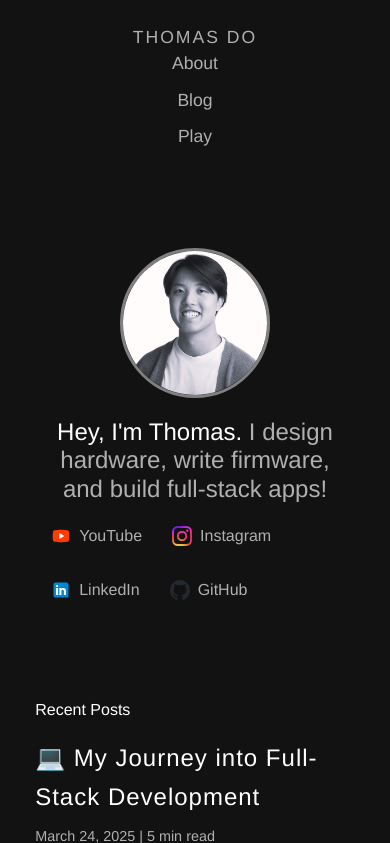
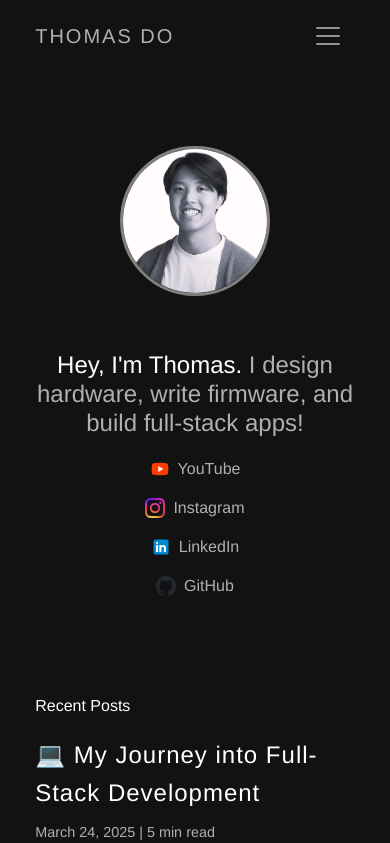
Before and after one commit to ThomasDo-dev/Web_Portfolio, a Flask app: page / in a window 390 px wide. Shown: the top 843 px of the page. Run offline with Flask 3, Linux system fonts and the light colour scheme.

Commit message:
-added hamburger -added different style and layout for profile for different screen dimensions

```diff
--- a/static/styles.css
+++ b/static/styles.css
@@ -59,8 +59,25 @@ body {
     display: flex;
     gap: 30px;
     margin-top: 20px;
+    justify-content: flex-start; /* Aligns icons to the left */
     flex-wrap: wrap; /* Allows icons to wrap */
-    justify-content: flex-start; /* Aligns icons to the left */
+}
+
+/* By default, keep the icons side by side on tablets and larger screens */
+@media (min-width: 1024px) {
+    .social-links {
+        flex-direction: row; /* Icons appear next to each other (default for tablet and larger) */
+        align-items: center; /* Align icons horizontally */
+    }
+}
+
+/* Stack icons vertically on small screens (less than 1024px) */
+@media (max-width: 1023px) {
+    .social-links {
+        flex-direction: column; /* Stack icons vertically */
+        align-items: center; /* Center icons horizontally when stacked */
+        gap: 15px; /* Adjust the gap between icons when stacked */
+    }
 }
 
 .social-links a {
@@ -109,44 +126,58 @@ body {
 }
 
 /* Custom Navigation Bar */
-.custom-nav {
-    font-family: inherit; /* Inherit the font from the body */
-    max-width: 47.5rem;
-    padding: 1.5rem 1.45rem;
-    display: flex;
-    justify-content: space-between;
-    background-color: #121212;
-    margin-left: auto;
-    margin-right: auto;
-    width: 100%;
+.navbar {
+    background-color: #121212 !important; /* Force black background */
+    max-width: 47.5rem; /* Set the same width as the profile */
+    padding: 1rem 1.45rem; /* Adjust padding for proper spacing */
+    margin: 0 auto; /* Center navbar */
+    width: 100%; /* Ensure navbar takes full width up to max-width */
+    border-radius: 0; /* Remove border radius if not needed */
 }
 
-/* Left side of the navbar */
-.custom-nav .left {
-    display: flex;
-    align-items: center;
-    font-weight: 500; /* Make the left-side text thicker */
-    letter-spacing: 2px; /* Add space between each letter */
+/* Left side of the navbar (Brand stays visible) */
+.navbar-brand {
+    font-weight: 500; /* Thicker brand text */
+    letter-spacing: 2px; /* Add space between letters */
+    color: #b0b0b0 !important; /* Set color to light gray for the brand */
+    text-decoration: none; /* Remove any underline */
+    transition: color 0.3s ease, transform 0.3s ease; /* Smooth transition for color and transform */
 }
 
-/* Right side of the navbar */
-.custom-nav .right {
-    display: flex;
-    gap: 1.5rem;
-    align-items: center;
-    font-weight: 400; /* Thinner font for right-side text (default) */
+/* Hover effect for the brand (Thomas Do) */
+.navbar-brand:hover {
+    color: #4ea8de !important; /* Change color to blue on hover */
 }
 
-/* Nav links */
-.custom-nav a {
-    color: #b0b0b0; /* Light gray text for nav links */
-    text-decoration: none;
+/* Right side of the navbar (Links that will be hamburgered on small screens) */
+.navbar-nav .nav-link {
+    color: #b0b0b0 !important; /* Light gray text for nav links */
     font-size: 1.1rem;
+    transition: color 0.3s ease; /* Smooth transition for hover effect */
 }
 
-/* Hover effects */
-.custom-nav a:hover {
-    color: #4ea8de; /* Blue color on hover */
+/* Hover effect for nav links */
+.navbar-nav .nav-link:hover {
+    color: #4ea8de !important; /* Blue color on hover */
+}
+
+/* Adjust Navbar Button (Hamburger Menu) */
+.navbar-toggler {
+    border: none; /* Remove border from button */
+}
+
+/* Align navbar items to the right on large screens */
+.navbar-collapse {
+    display: flex; /* Make the container use flexbox */
+    justify-content: flex-end; /* Align the items to the right when expanded */
+    align-items: center; /* Vertically center the items */
+}
+
+/* Align navbar items to the right */
+.navbar-nav {
+    display: flex; /* Display links horizontally */
+    gap: 10px; /* Space between the links */
+    align-items: center; /* Vertically center the links */
 }
 
 /* Blog Section */
@@ -247,24 +278,17 @@ body {
 }
 
 /* Responsive Design */
-@media (max-width: 600px) {
+@media (max-width: 1023px) {
     .profile-container {
         flex-direction: column; /* Stack elements vertically */
         text-align: center; /* Center text on smaller screens */
     }
 
-    .profile-text {
-        max-width: 90%; /* Allow more width on smaller screens */
+    .profile-image {
+        margin-bottom: 20px; /* Adds space between image and text when stacked */
     }
 
-    .custom-nav {
-        flex-direction: column; /* Stack navbar items vertically */
-        align-items: center; /* Center items in navbar */
+    .profile-text {
+        max-width: 100%; /* Allow text section to take up full width */
+        margin-top: 15px; /* Add margin to top of text */
     }
-
-    .custom-nav .right {
-        flex-direction: column; /* Stack navbar links vertically */
-        align-items: center; /* Center navbar links */
-        gap: 10px; /* Reduce gap between links */
-    }
-}
--- a/templates/base.html
+++ b/templates/base.html
@@ -1,33 +1,59 @@
 <!DOCTYPE html>
 <html lang="en" data-bs-theme="dark">
 <head>
+    <!-- Character encoding to support special characters -->
     <meta charset="UTF-8">
+
+    <!-- Ensures proper rendering and scaling on mobile devices -->
     <meta name="viewport" content="width=device-width, initial-scale=1.0">
+
+    <!-- Page title, can be dynamically changed using Flask -->
     <title>{% block title %}Thomas Do{% endblock %}</title>
+
+    <!-- Favicon (icon displayed in browser tab) -->
     <link rel="icon" type="image/x-icon" href="{{ url_for('static', filename='favicon.ico') }}">
+
+    <!-- Bootstrap CSS for styling and responsive layout -->
     <link rel="stylesheet" href="https://cdn.jsdelivr.net/npm/bootstrap@5.3.0/dist/css/bootstrap.min.css">
-    <!-- Link to the external CSS file -->
+
+    <!-- Custom CSS file for additional styling -->
     <link rel="stylesheet" href="{{ url_for('static', filename='styles.css') }}">
 </head>
 <body>
-    <div class="custom-nav">
-        <div class="left">
-            <a href="/">THOMAS DO</a>
+
+    <!-- Navigation Bar -->
+    <nav class="navbar navbar-expand-lg navbar-dark bg-dark">
+        <div class="container">
+            <!-- Left Side: Brand -->
+            <a class="navbar-brand" href="/">THOMAS DO</a>
+
+            <!-- Right Side: Links (Hamburger for mobile only) -->
+            <button class="navbar-toggler" type="button" data-bs-toggle="collapse" data-bs-target="#navbarNav" aria-controls="navbarNav" aria-expanded="false" aria-label="Toggle navigation">
+                <span class="navbar-toggler-icon"></span>
+            </button>
+            <div class="collapse navbar-collapse" id="navbarNav">
+                <ul class="navbar-nav ms-auto">
+                    <li class="nav-item"><a class="nav-link" href="/about">About</a></li>
+                    <li class="nav-item"><a class="nav-link" href="/work">Blog</a></li>
+                    <li class="nav-item"><a class="nav-link" href="/play">Play</a></li>
+                </ul>
+            </div>
         </div>
-        <div class="right">
-            <a href="/about">About</a>
-            <a href="/work">Blog</a>
-            <a href="/play">Play</a>
-        </div>
-    </div>
+    </nav>
 
+    <!-- Main Content Section -->
     <div class="container mt-5">
         {% block content %}
         {% endblock %}
     </div>
 
+    <!-- Footer Section -->
     <footer class="text-center mt-5">
         <p>&copy; Thomas Do</p>
     </footer>
+
+    <!-- Bootstrap JavaScript for interactive components like navbar toggling -->
+    <script src="https://cdn.jsdelivr.net/npm/bootstrap@5.3.0/dist/js/bootstrap.bundle.min.js"></script>
+
 </body>
 </html>
```
